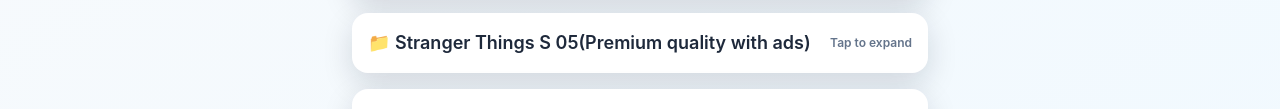
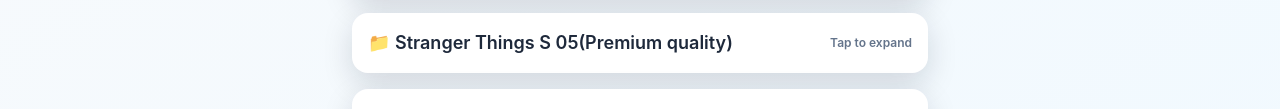
Before and after one commit to Apeiro7/web, a plain HTML site: page videos.html in a window 1280 px wide. Shown: the part 384-493 px from the top of the page. Drawn offline with nearby package versions, Linux system fonts and the light colour scheme.

Commit message:
Remove 'with ads' from Stranger Things description

```diff
--- a/videos.html
+++ b/videos.html
@@ -101,7 +101,7 @@
       <!-- Strangers Things 5 -->
       <details class="video-folder bg-white dark:bg-slate-900 rounded-2xl p-4 shadow-card">
         <summary class="cursor-pointer font-semibold text-lg flex items-center justify-between">
-          <span>📁 Stranger Things S 05(Premium quality with ads)</span>
+          <span>📁 Stranger Things S 05(Premium quality)</span>
           <span class="text-xs text-slate-500 dark:text-slate-400">Tap to expand</span>
         </summary>
 
```
